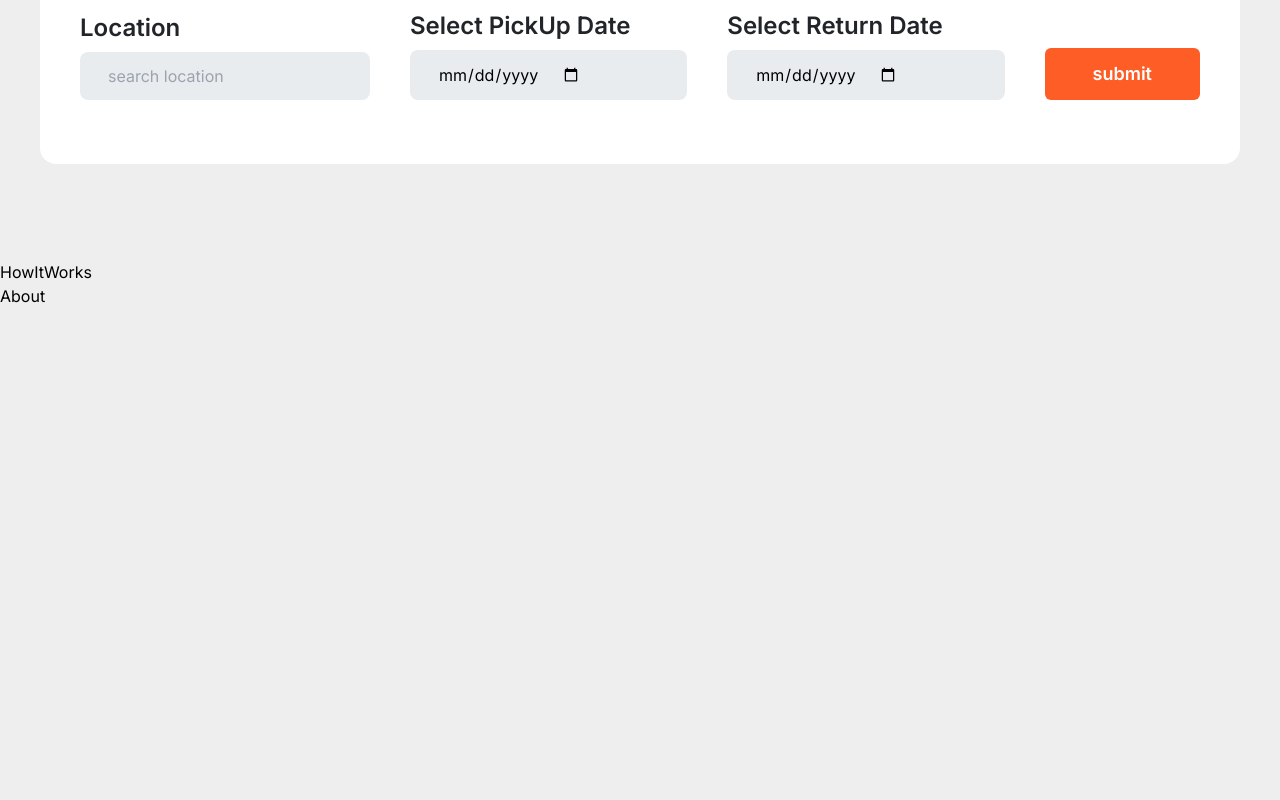
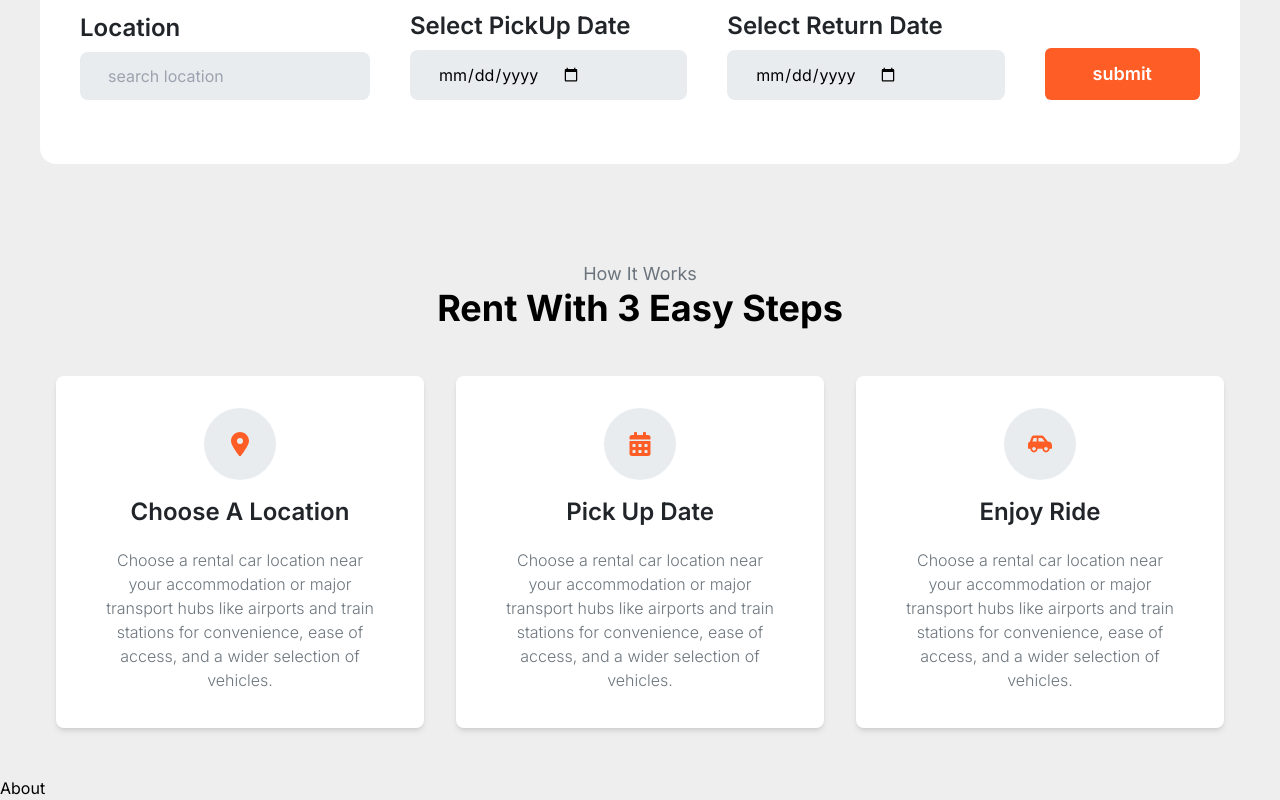
Before and after one commit to Jafiruzzaman/carhub, a Next.js app: page / in a window 1280 px wide. Shown: the part 912-1712 px from the top of the page. Before the commit the page ends 1220 px from the top, so only its background shows below. Built offline with nearby package versions, Linux system fonts and the light colour scheme.

Commit message:
create howItWorks Section

```diff
--- a/src/components/HowItWorks.jsx
+++ b/src/components/HowItWorks.jsx
@@ -1,8 +1,45 @@
 import React from 'react'
-
+import { FaLocationDot } from "react-icons/fa6";
+import { FaCalendarAlt } from "react-icons/fa";
+import { FaCarSide } from "react-icons/fa";
+const HowItWorksList = [
+  {
+      icon:<FaLocationDot />,
+      title:"choose a location",
+      description:"Choose a rental car location near your accommodation or major transport hubs like airports and train stations for convenience, ease of access, and a wider selection of vehicles."
+  },
+  {
+      icon:<FaCalendarAlt />,
+      title:"pick up date",
+      description:"Choose a rental car location near your accommodation or major transport hubs like airports and train stations for convenience, ease of access, and a wider selection of vehicles."
+  },
+  {
+      icon:<FaCarSide />,
+      title:"Enjoy Ride",
+      description:"Choose a rental car location near your accommodation or major transport hubs like airports and train stations for convenience, ease of access, and a wider selection of vehicles."
+  },
+]
 const HowItWorks = () => {
   return (
-    <div>HowItWorks</div>
+    <section className='container mx-auto my-12'>
+      <div className="text-center mx-auto ">
+        <span className="text-lg text-textPrimary capitalize">
+        how it works
+        </span>
+        <h2 className="text-3xl xl:text-4xl capitalize font-semibold xl:font-bold mb-6">
+        rent with 3 easy steps
+        </h2>
+        <div className="grid grid-cols-1 md:grid-cols-2 xl:grid-cols-3 gap-4 xl:gap-8 xl:my-12 ">
+          {HowItWorksList.map((item, index) => (
+            <div key={index} className="p-6 bg-white rounded-lg shadow-md py-8 flex flex-col gap-4 items-center hover:transition-all duration-300 hover:-translate-y-3 cursor-pointer">
+              <div className="bg-inputBackground px-6 py-6 text-2xl rounded-full text-orangePrimary">{item.icon}</div>
+              <h3 className="text-2xl capitalize text-headingPrimary font-semibold">{item.title}</h3>
+              <p className="text-base font-light p px-6 my-1">{item.description}</p>
+            </div>
+          ))}
+        </div>
+      </div>
+    </section>
   )
 }
 
```
